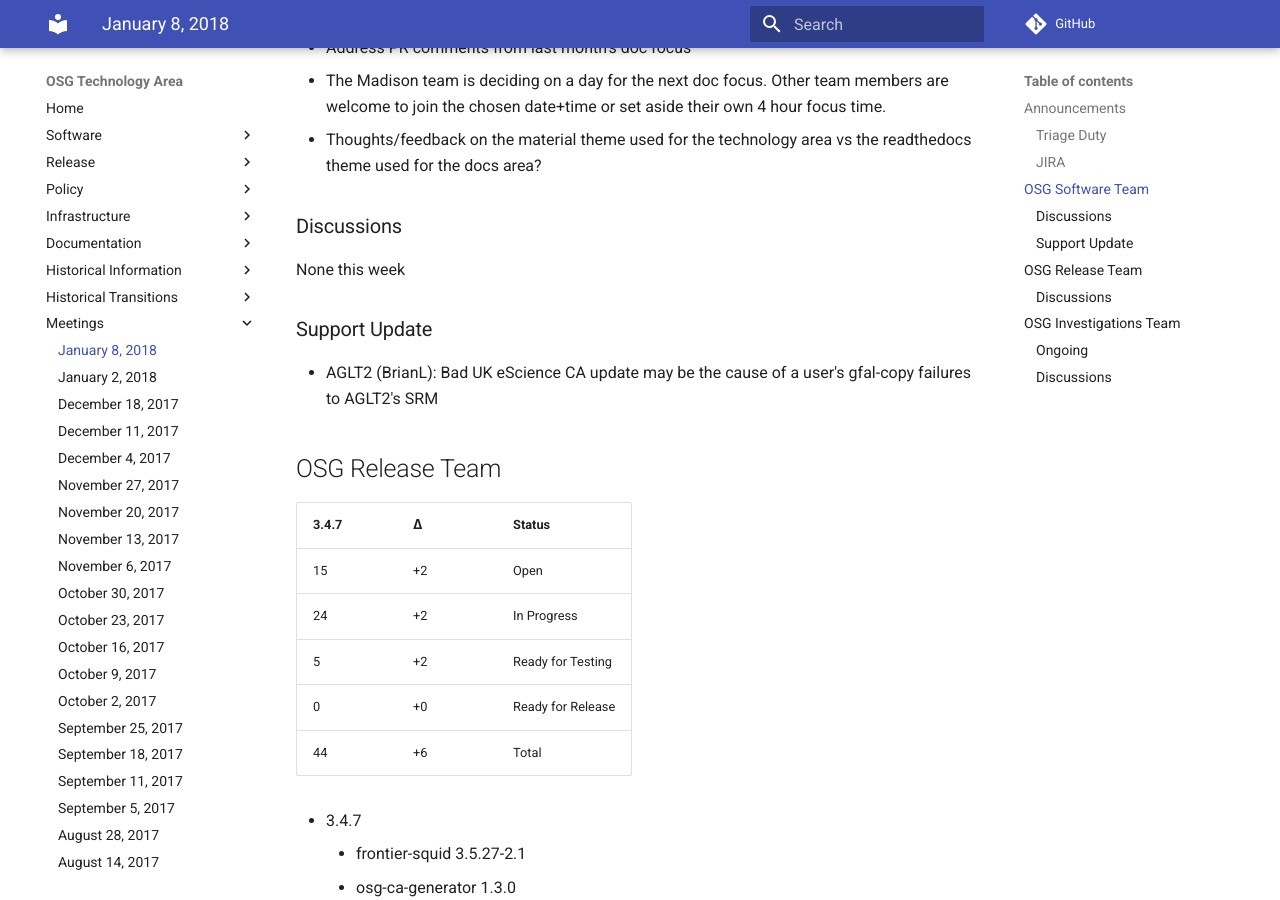
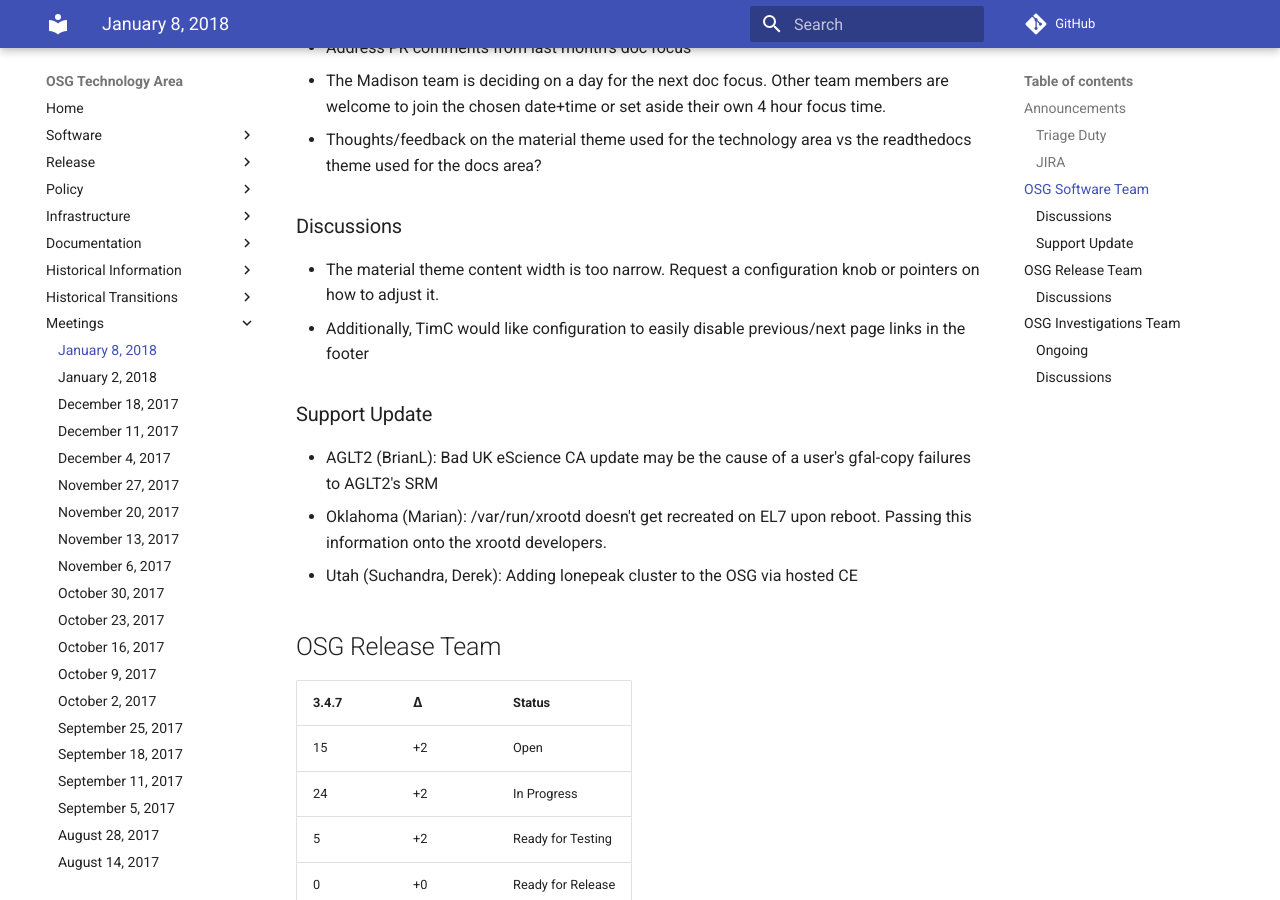
Before and after one commit to zvada/technology, an MkDocs documentation site: the page built from docs/meetings/2018/TechArea20180108.md, in a window 1280 px wide and 900 px high, scrolled down 906 px. Built offline with MkDocs 1.6.1 and Material for MkDocs 9.7.7, drawn with Linux system fonts in a browser that asks for light colours; comment, search, counter and statistics services are not loaded; old or Windows-style settings are respelled for this version of MkDocs; some of the changed text lies outside the part shown.

Commit message:
Add attendees, triage, support, and discussions

```diff
--- a/docs/meetings/2018/TechArea20180108.md
+++ b/docs/meetings/2018/TechArea20180108.md
@@ -1,7 +1,7 @@
 # OSG Technology Area Meeting,  8 January 2018
 
 **Coordinates:** Conference: 719-284-5267, PIN: 57363; <https://www.uberconference.com/osgblin>
-**Attending:**
+**Attending:** BrianL, Carl, Derek, Edgar, Marian, Suchandra, TimC, TimT
 
 
 ## Announcements
@@ -34,13 +34,15 @@
 
 ### Discussions
 
-None this week
+-   The material theme content width is too narrow. Request a configuration knob or pointers on how to adjust it.
+-   Additionally, TimC would like configuration to easily disable previous/next page links in the footer
 
 
 ### Support Update
 
 -   AGLT2 (BrianL): Bad UK eScience CA update may be the cause of a user's gfal-copy failures to AGLT2's SRM
-
+-   Oklahoma (Marian): /var/run/xrootd doesn't get recreated on EL7 upon reboot. Passing this information onto the xrootd developers.
+-   Utah (Suchandra, Derek): Adding lonepeak cluster to the OSG via hosted CE
 
 ## OSG Release Team
 
```
Also changed, not shown: other parts of docs/meetings/2018/TechArea20180108.md (+2 -2 lines).
